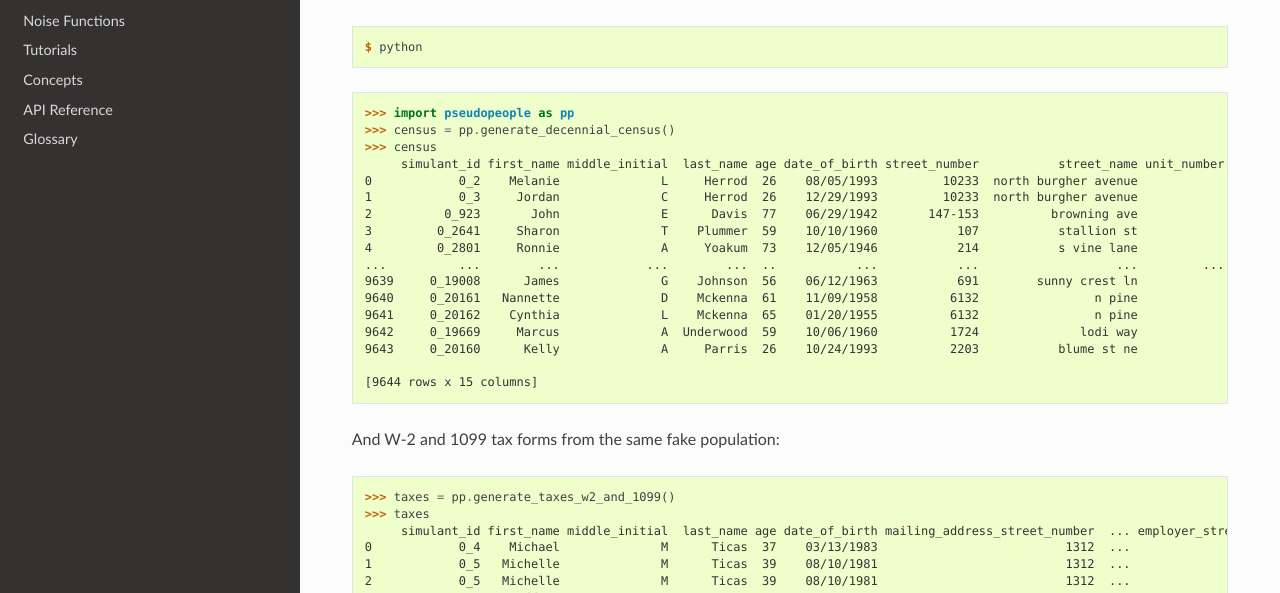
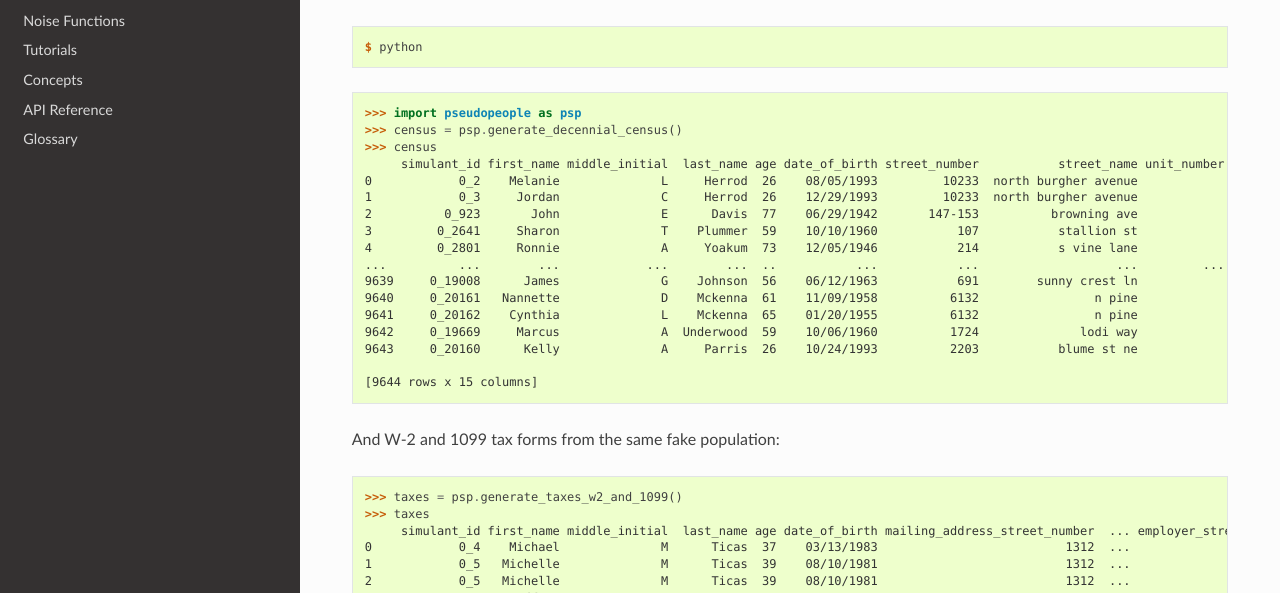
Before and after one commit to ihmeuw/pseudopeople, a Sphinx documentation site: the page built from docs/source/index.rst, in a window 1280 px wide and 900 px high, scrolled down 511 px. Shown: the part 154-747 px from the top of the window. Built offline with Sphinx 7.4.7 and the Read the Docs theme 2.0.0, drawn with Linux system fonts in a browser that asks for light colours.

Commit message:
Change alias from pp to psp

```diff
--- a/docs/source/index.rst
+++ b/docs/source/index.rst
@@ -39,8 +39,8 @@ Then, generate a small-scale simulated decennial census:
 
 ::
 
-   >>> import pseudopeople as pp
-   >>> census = pp.generate_decennial_census()
+   >>> import pseudopeople as psp
+   >>> census = psp.generate_decennial_census()
    >>> census
         simulant_id first_name middle_initial  last_name age date_of_birth street_number           street_name unit_number     city state zipcode relation_to_household_head     sex race_ethnicity
    0            0_2    Melanie              L     Herrod  26    08/05/1993         10233  north burgher avenue              Anytown    US   00000           Reference person  Female          White
@@ -61,7 +61,7 @@ And W-2 and 1099 tax forms from the same fake population:
 
 ::
 
-   >>> taxes = pp.generate_taxes_w2_and_1099()
+   >>> taxes = psp.generate_taxes_w2_and_1099()
    >>> taxes
         simulant_id first_name middle_initial  last_name age date_of_birth mailing_address_street_number  ... employer_street_number employer_street_name employer_unit_number employer_city employer_state employer_zipcode tax_form
    0            0_4    Michael              M      Ticas  37    03/13/1983                          1312  ...                      e              ince dr                            Anytown             US            00000       W2
```
